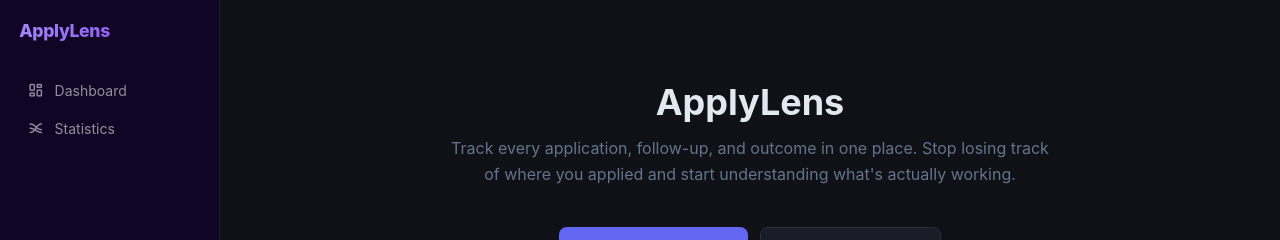
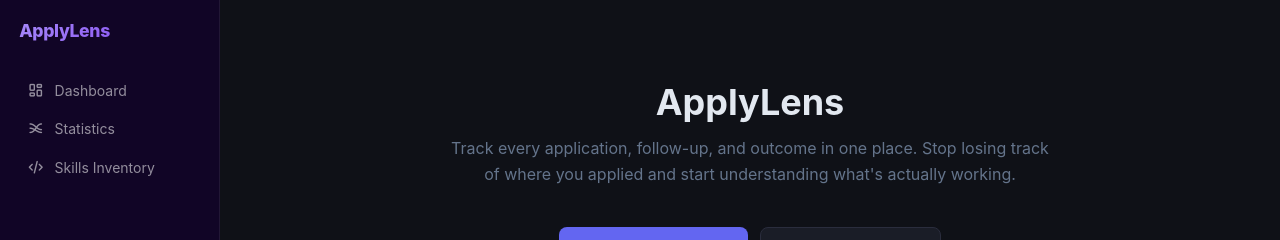
Before and after one commit to zoucatherine/ApplyLens, a Next.js app: page / in a window 1280 px wide. Shown: the top 240 px of the page. Built offline with nearby package versions, Linux system fonts and the light colour scheme.

Commit message:
feat(navbar): added a button to skills page

```diff
--- a/src/components/Navbar.tsx
+++ b/src/components/Navbar.tsx
@@ -7,6 +7,7 @@ import { usePathname } from "next/navigation";
 const NAV_LINKS = [
   { label: "Dashboard", href: "/dashboard", icon: "ti-layout-dashboard" },
   { label: "Statistics", href: "/statistical-analysis", icon: "ti-chart-sankey" },
+  { label: "Skills Inventory", href: "/skills", icon: "ti-code" },
 ];
 
 export default function Sidebar() {
```
Also changed, not shown: src/app/skills/page.tsx (added).
